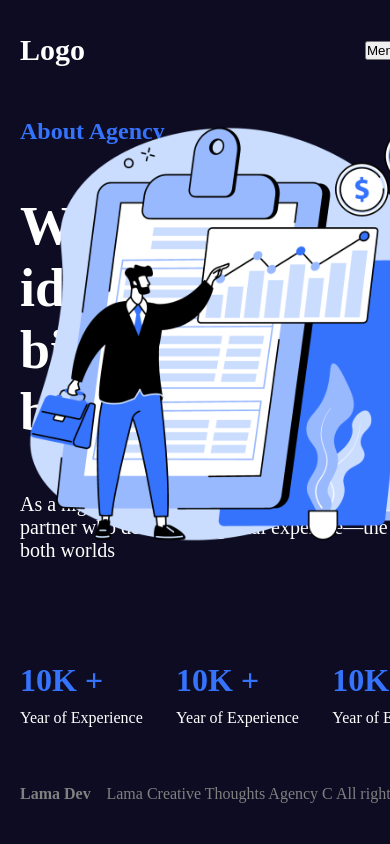
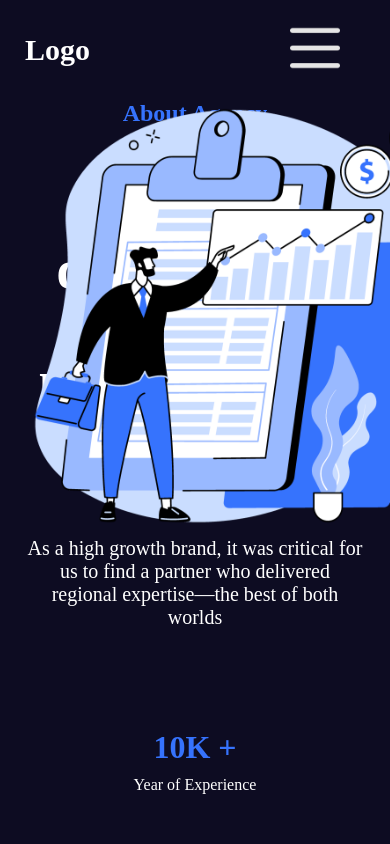
Before and after one commit to sinasaeedifar/NextJS14-Blog, a Next.js app: page /about in a window 390 px wide. Shown: the top 844 px of the page. Built offline with nearby package versions, Linux system fonts and the light colour scheme.

Commit message:
adding styles to all page to responsive them

```diff
--- a/src/app/about/about.module.css
+++ b/src/app/about/about.module.css
@@ -50,3 +50,17 @@
 .img {
     /*object-fit: contain;*/
 }
+
+@media (max-width: 768px) {
+
+    .container{
+        max-width: 640px;
+        flex-direction: column;
+        text-align: center;
+    }
+    .boxes {
+        flex-direction: column;
+        gap:50px;
+    }
+
+}
--- a/src/app/blog/[slug]/singlePost.module.css
+++ b/src/app/blog/[slug]/singlePost.module.css
@@ -1,3 +1,60 @@
 .container {
+    display: flex;
+    gap: 100px;
+}
+
+.imgContainer {
+    flex: 1;
+    position: relative;
+    height: calc(100vh - 200px);
+}
+
+.textContainer {
+    display: flex;
+    flex: 2;
+    flex-direction: column;
+    gap: 50px;
+}
+
+.title {
+    font-size: 64px;
+}
+
+.detail {
+    display: flex;
+    gap: 20px;
+}
+
+.img {
+    object-fit: cover;
+}
+
+.avatar {
+    object-fit: cover;
+    border-radius: 50%;
+}
+
+.detailText {
+    display: flex;
+    flex-direction: column;
+    gap: 10px;
+}
+
+.detailTitle {
+    color: gray;
+    font-weight: bold;
+}
+
+.detailValue {
+    font-weight: 500;
+}
+
+.content {
+    font-size: 20px
+}
+@media (max-width: 768px) {
+    .imgContainer{
+        display: none;
+    }
 
 }
--- a/src/app/contact/contact.module.css
+++ b/src/app/contact/contact.module.css
@@ -43,3 +43,11 @@
     border-radius: 5px;
     cursor: pointer;
 }
+
+@media (max-width: 768px) {
+    .container{
+        max-width: 640px;
+        flex-direction: column;
+    }
+
+}
--- a/src/app/contact/page.jsx
+++ b/src/app/contact/page.jsx
@@ -2,7 +2,9 @@ import styles from "./contact.module.css"
 import Image from "next/image";
 
 const ContactPage = () => {
-    return <div className={styles.container}>
+const a =Math.random();
+console.log(a)
+return <div className={styles.container}>
         <div className={styles.imgContainer}>
             <Image className={styles.img} src={"/contact.png"} alt={""} fill/>
         </div>
--- a/src/app/globals.css
+++ b/src/app/globals.css
@@ -76,3 +76,9 @@ a {
         width: 475px;
     }
 }
+@media (max-width: 475px) {
+
+    .container {
+        width: 380px;
+    }
+}
--- a/src/app/home.module.css
+++ b/src/app/home.module.css
@@ -49,3 +49,27 @@
     color: var(--text);
 
 }
+
+@media (max-width: 1024px) {
+
+    .container{
+        flex-direction: column;
+        text-align: center;
+    }
+    .buttons {
+        justify-content: center;
+    }
+
+
+}
+@media (max-width: 768px) {
+
+    .title{
+        font-size: 64px;
+    }
+    .brands {
+        width: 100%;
+    }
+
+
+}
--- a/src/components/footer/footer.module.css
+++ b/src/components/footer/footer.module.css
@@ -13,3 +13,11 @@
 .text {
     font-size: 12px;
 }
+@media (max-width: 768px) {
+    .container{
+        flex-direction: column;
+        align-items: center;
+        justify-content: space-around;
+    }
+
+}
--- a/src/components/navbar/links/Links.jsx
+++ b/src/components/navbar/links/Links.jsx
@@ -2,6 +2,7 @@
 import styles from "./links.module.css";
 import NavLink from "@/components/navbar/links/navLink/navLink";
 import {useState} from "react";
+import Image from "next/image";
 
 const Links = () => {
     const [open, setOpen] = useState(false);
@@ -36,7 +37,8 @@ const Links = () => {
                     <NavLink item={{title: "Login", path: "/login"}}/>
                 )}
             </div>
-            <button className={styles.menuButton} onClick={() => setOpen((prev) => !prev)}>Menu</button>
+            {/*<button  >Menu</button>*/}
+            <Image className={styles.menuButton} onClick={() => setOpen((prev) => !prev)} className={styles.avatar} src={"/menu.png"} alt={""} width={50} height={50}/>
             {open && (<div className={styles.mobileLinks}>
                 {links.map((link) => {
                     return <NavLink item={link} key={link.title}/>
--- a/src/components/navbar/links/links.module.css
+++ b/src/components/navbar/links/links.module.css
@@ -40,9 +40,9 @@
         top: 100px;
         right: 0;
         width: 50%;
-        height: calc(100vh-100px);
-        /*background-color: var(--bg);*/
-        background-color: rebeccapurple;
+        height: calc(100vh - 100px);
+        background-color: var(--bg);
+        /*background-color: rebeccapurple;*/
         display: flex;
         flex-direction: column;
         align-items: center;
```
Also changed, not shown: src/app/blog/[slug]/page.jsx (+13 -1 lines).
